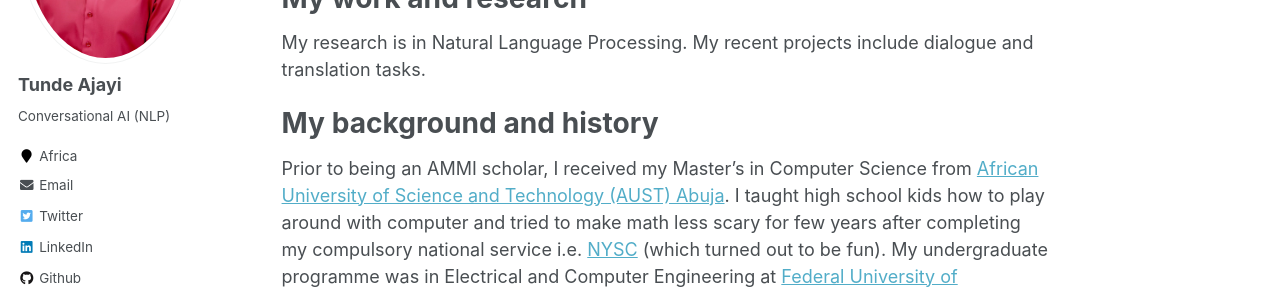
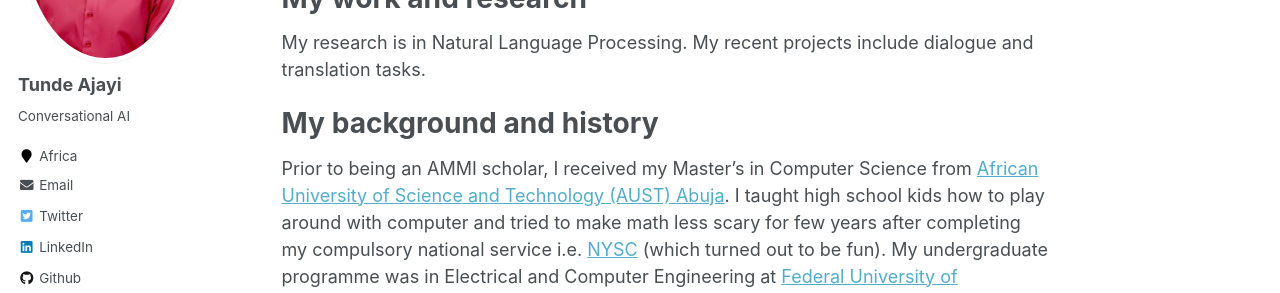
Before and after one commit to tundeajayi/tundeajayi.github.io, a Jekyll site: the page built from _pages/about.md, in a window 1280 px wide. Shown: the part 310-603 px from the top of the page. Built offline with Jekyll 4.4.1, drawn with Linux system fonts in a browser that asks for light colours.

Commit message:
update bio

```diff
--- a/_config.yml
+++ b/_config.yml
@@ -82,7 +82,7 @@ analytics:
 author:
   name             : "Tunde Ajayi"
   avatar           : "profile.jpg"
-  bio              : "Conversational AI (NLP)"
+  bio              : "Conversational AI"
   location         : "Africa"
   employer         :
   pubmed           : #"https://www.ncbi.nlm.nih.gov/pubmed/?term=john+snow"
```
